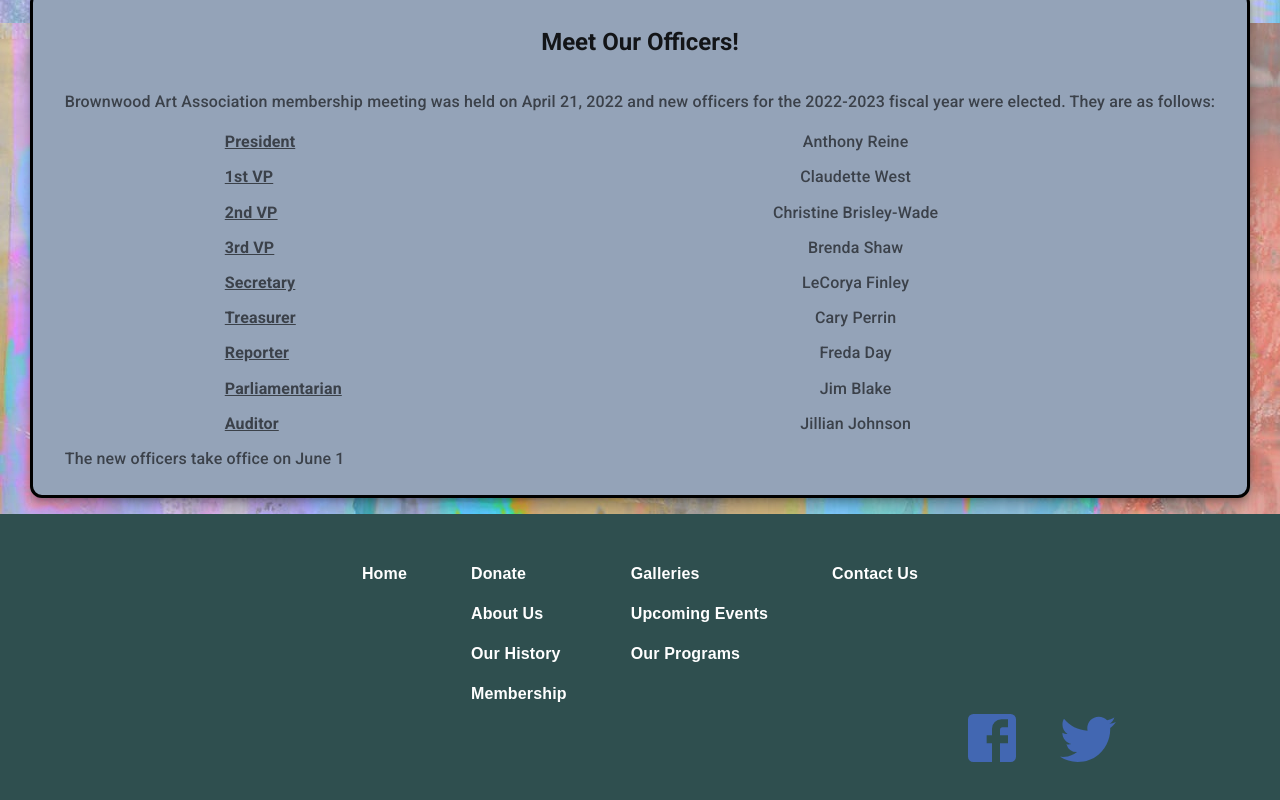
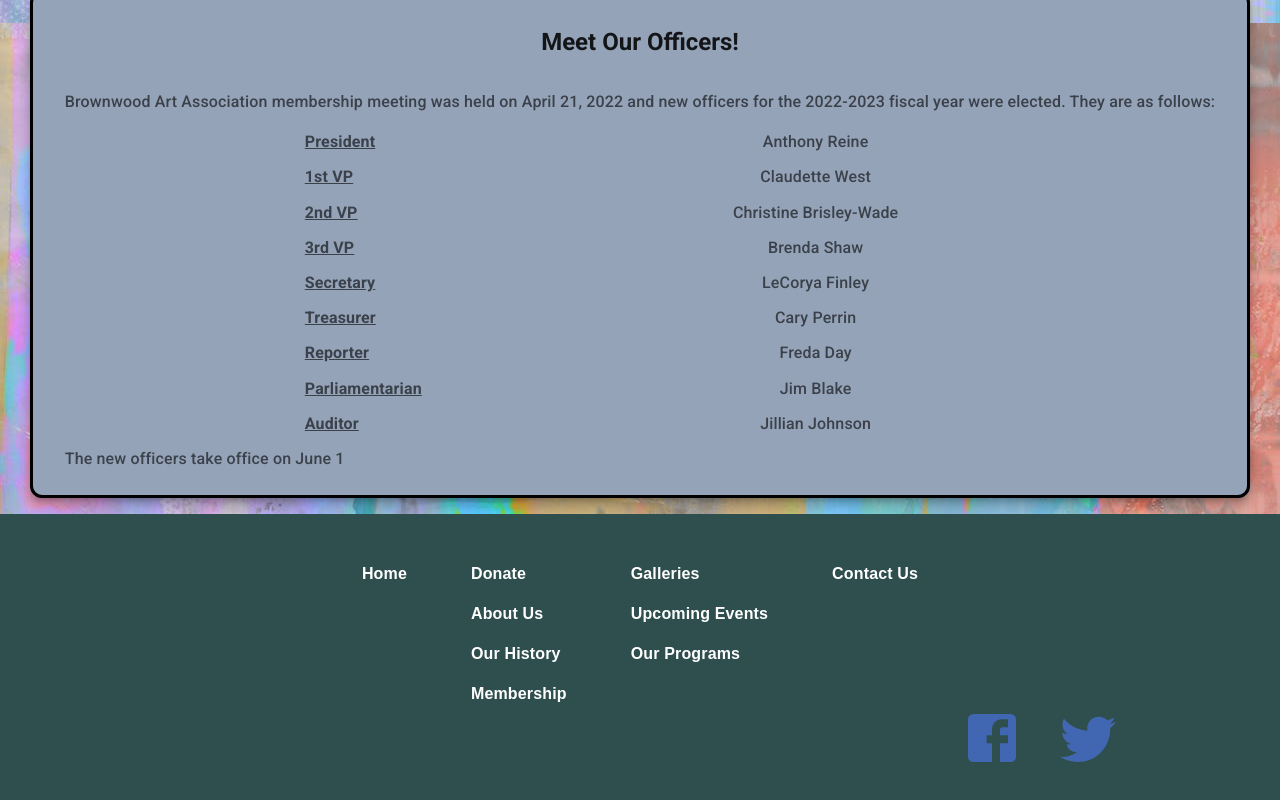
Before and after one commit to Jonathan-Day-Dev/bwd-art, a React (Create React App) app: page /about in a window 1280 px wide. Shown: the part 1277-2077 px from the top of the page. Built offline with nearby package versions, Linux system fonts and the light colour scheme.

Commit message:
change cover image

```diff
--- a/src/components/Board/Board.js
+++ b/src/components/Board/Board.js
@@ -1,4 +1,4 @@
-import fiber from "../../assets/fiber.jpg"
+import poster from "../../assets/christine_poster.jpg";
 
 import CustomCard from "../UI/CustomCard";
 
@@ -8,7 +8,7 @@ const Board = () => {
       maxWth={{ xs: "80%", lg: "60%" }}
       title=""
       body={
-        <img src={fiber} alt="The Art of Fiber" />
+        <img src={poster} alt="The Art of Fiber" />
       }
       learn={false}
     />
--- a/src/components/History/History.js
+++ b/src/components/History/History.js
@@ -66,7 +66,7 @@ const History = () => {
             >
               <p
                 style={{
-                  marginLeft: "10rem",
+                  marginLeft: "15rem",
                   marginRight: "2rem",
                   width: "100%",
                 }}
@@ -77,7 +77,7 @@ const History = () => {
               </p>
               <p
                 style={{
-                  marginRight: "10rem",
+                  marginRight: "15rem",
                   width: "100%",
                   textAlign: "center",
                 }}
@@ -94,7 +94,7 @@ const History = () => {
             >
               <p
                 style={{
-                  marginLeft: "10rem",
+                  marginLeft: "15rem",
                   marginRight: "2rem",
                   width: "100%",
                 }}
@@ -105,7 +105,7 @@ const History = () => {
               </p>
               <p
                 style={{
-                  marginRight: "10rem",
+                  marginRight: "15rem",
                   width: "100%",
                   textAlign: "center",
                 }}
@@ -122,7 +122,7 @@ const History = () => {
             >
               <p
                 style={{
-                  marginLeft: "10rem",
+                  marginLeft: "15rem",
                   marginRight: "2rem",
                   width: "100%",
                 }}
@@ -133,7 +133,7 @@ const History = () => {
               </p>
               <p
                 style={{
-                  marginRight: "10rem",
+                  marginRight: "15rem",
                   width: "100%",
                   textAlign: "center",
                 }}
@@ -150,7 +150,7 @@ const History = () => {
             >
               <p
                 style={{
-                  marginLeft: "10rem",
+                  marginLeft: "15rem",
                   marginRight: "2rem",
                   width: "100%",
                 }}
@@ -161,7 +161,7 @@ const History = () => {
               </p>
               <p
                 style={{
-                  marginRight: "10rem",
+                  marginRight: "15rem",
                   width: "100%",
                   textAlign: "center",
                 }}
@@ -178,7 +178,7 @@ const History = () => {
             >
               <p
                 style={{
-                  marginLeft: "10rem",
+                  marginLeft: "15rem",
                   marginRight: "2rem",
                   width: "100%",
                 }}
@@ -189,7 +189,7 @@ const History = () => {
               </p>
               <p
                 style={{
-                  marginRight: "10rem",
+                  marginRight: "15rem",
                   width: "100%",
                   textAlign: "center",
                 }}
@@ -206,7 +206,7 @@ const History = () => {
             >
               <p
                 style={{
-                  marginLeft: "10rem",
+                  marginLeft: "15rem",
                   marginRight: "2rem",
                   width: "100%",
                 }}
@@ -217,7 +217,7 @@ const History = () => {
               </p>
               <p
                 style={{
-                  marginRight: "10rem",
+                  marginRight: "15rem",
                   width: "100%",
                   textAlign: "center",
                 }}
@@ -234,7 +234,7 @@ const History = () => {
             >
               <p
                 style={{
-                  marginLeft: "10rem",
+                  marginLeft: "15rem",
                   marginRight: "2rem",
                   width: "100%",
                 }}
@@ -245,7 +245,7 @@ const History = () => {
               </p>
               <p
                 style={{
-                  marginRight: "10rem",
+                  marginRight: "15rem",
                   width: "100%",
                   textAlign: "center",
                 }}
@@ -262,7 +262,7 @@ const History = () => {
             >
               <p
                 style={{
-                  marginLeft: "10rem",
+                  marginLeft: "15rem",
                   marginRight: "2rem",
                   width: "100%",
                 }}
@@ -273,7 +273,7 @@ const History = () => {
               </p>
               <p
                 style={{
-                  marginRight: "10rem",
+                  marginRight: "15rem",
                   width: "100%",
                   textAlign: "center",
                 }}
@@ -290,7 +290,7 @@ const History = () => {
             >
               <p
                 style={{
-                  marginLeft: "10rem",
+                  marginLeft: "15rem",
                   marginRight: "2rem",
                   width: "100%",
                 }}
@@ -301,7 +301,7 @@ const History = () => {
               </p>
               <p
                 style={{
-                  marginRight: "10rem",
+                  marginRight: "15rem",
                   width: "100%",
                   textAlign: "center",
                 }}
```
Also changed, not shown: src/assets/christine_poster.jpg (added).
